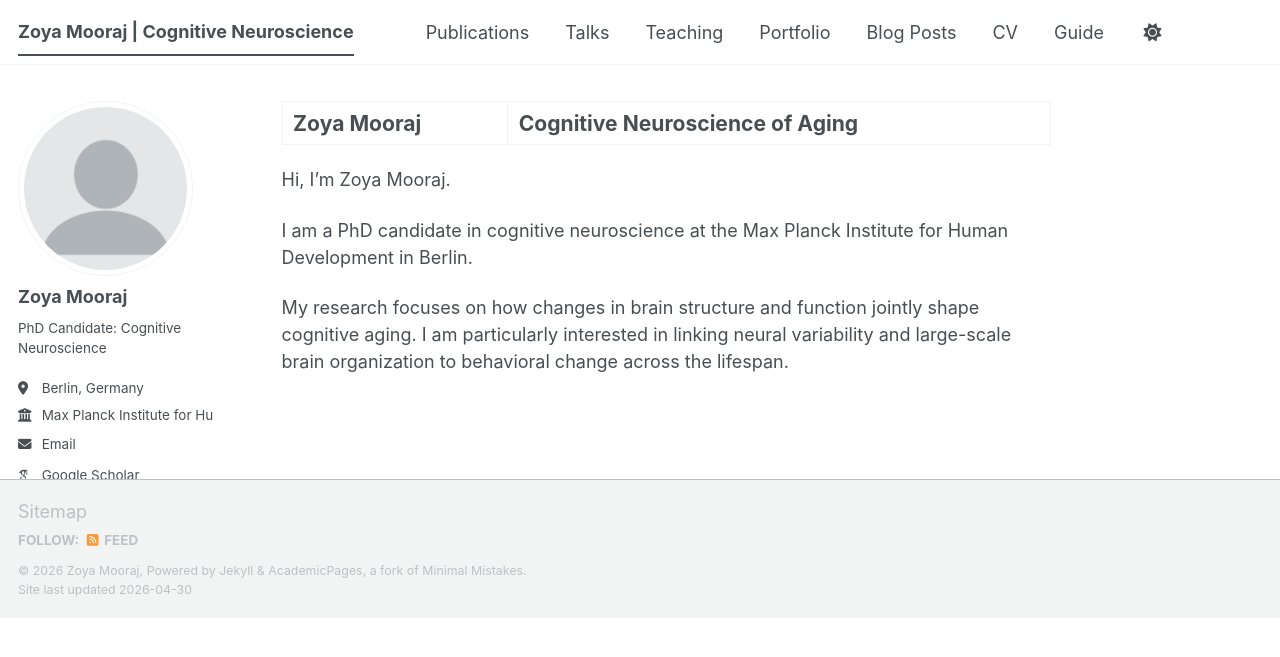
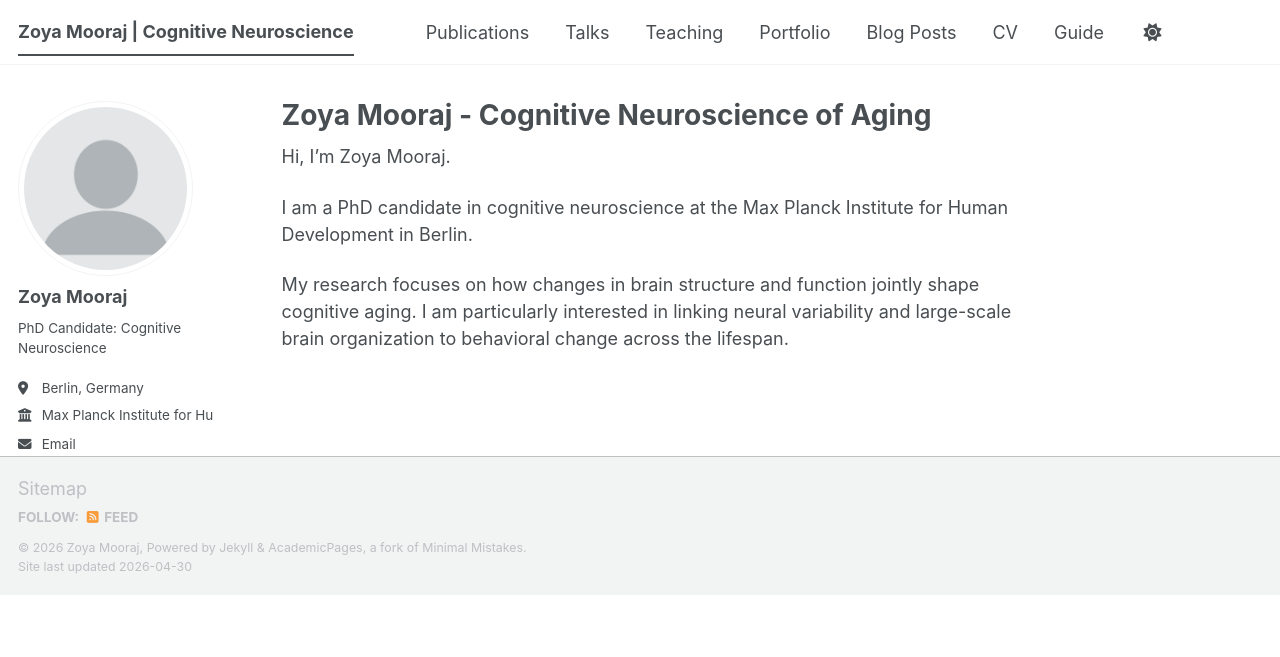
Before and after one commit to zoya-mooraj/zoya-mooraj.github.io, a Jekyll site: the page built from _pages/about.md, in a window 1280 px wide. Shown: the top 657 px of the page. Built offline with Jekyll 4.4.1, drawn with Linux system fonts in a browser that asks for light colours; some web fonts are replaced; a script bundle is joined from its source files by our own code; library files that are not in the unit come from our copies.

```diff
--- a/_pages/about.md
+++ b/_pages/about.md
@@ -1,6 +1,6 @@
 ---
 permalink: /
-title: "Zoya Mooraj | Cognitive Neuroscience of Aging"
+title: "Zoya Mooraj - Cognitive Neuroscience of Aging"
 author_profile: true
 redirect_from:
   - /about/
```
